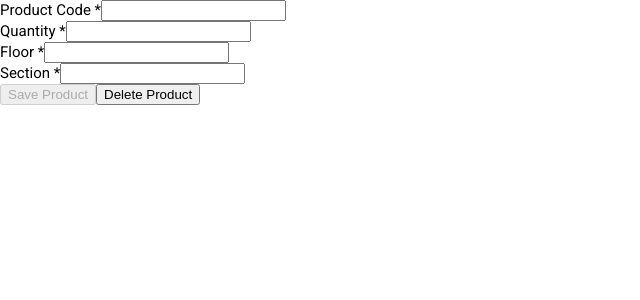
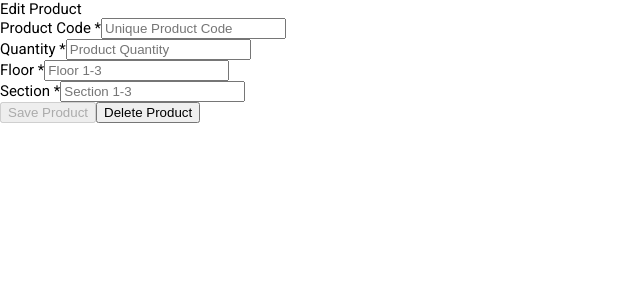
Before and after one commit to markoradulovic/warehouse-system-app, an Angular app: page /product/1 in a window 1280 px wide. Shown: the top 300 px of the page, without its empty margins (0-640 px from the left). Built offline with nearby package versions, Linux system fonts and the light colour scheme; no server answers; what angular-in-memory-web-api would draw is missing.

Commit message:
forms validation

```diff
--- a/src/app/home/home.component.ts
+++ b/src/app/home/home.component.ts
@@ -105,4 +105,12 @@ export class HomeComponent implements OnInit, OnDestroy {
         );
       });
   }
+
+  public onClear() {
+    this.code.setValue('');
+    this.floor.setValue('');
+    this.section.setValue('');
+
+    this.getProducts();
+  }
 }
--- a/src/app/product/product-form.component.html
+++ b/src/app/product/product-form.component.html
@@ -1,28 +1,150 @@
-<form [formGroup]="productForm">
-  <div>
-    <label for="code">Product Code *</label
-    ><input type="text" id="code" formControlName="productCode" />
+<form [formGroup]="productForm" autocomplete="off" class="form">
+  <span *ngIf="isNewProduct; else editProduct" class="form-title"
+    >Add Product</span
+  >
+  <ng-template #editProduct
+    ><span class="form-title">Edit Product</span></ng-template
+  >
+
+  <div class="form-row">
+    <label for="code" class="form-label">Product Code *</label>
+    <input
+      type="text"
+      id="code"
+      placeholder="Unique Product Code"
+      formControlName="productCode"
+      class="form-input"
+      [ngClass]="{
+        'is-invalid': (code.touched || code.dirty) && !code.valid
+      }"
+    />
+
+    <span *ngIf="(code.touched || code.dirty) && !code.valid">
+      <span class="invalid-feedback" *ngIf="code.hasError('required')">
+        Unique product code is required.
+      </span>
+
+      <span class="invalid-feedback" *ngIf="code.hasError('pattern')">
+        Code format is 2-4 uppercase letters, empty space and 4-6 digits.
+      </span>
+
+      <span class="invalid-feedback" *ngIf="code.hasError('codeExists')">
+        Code must be unique.</span
+      >
+    </span>
   </div>
 
-  <div>
-    <label for="quantity">Quantity *</label
-    ><input type="number" id="quantity" formControlName="productQuantity" />
+  <div class="form-row">
+    <label for="quantity" class="form-label">Quantity *</label>
+    <input
+      type="number"
+      min="1"
+      id="quantity"
+      placeholder="Product Quantity"
+      formControlName="productQuantity"
+      class="form-input"
+      [ngClass]="{
+        'is-invalid': (quantity.touched || quantity.dirty) && !quantity.valid
+      }"
+    />
+
+    <span *ngIf="(quantity.touched || quantity.dirty) && !quantity.valid">
+      <span class="invalid-feedback" *ngIf="quantity.hasError('required')">
+        Product quantity is required.
+      </span>
+
+      <span class="invalid-feedback" *ngIf="quantity.hasError('max')">
+        Maximum quantity is 100.
+      </span>
+    </span>
   </div>
 
-  <div>
-    <label for="floor">Floor *</label
-    ><input type="number" id="floor" formControlName="productFloor" />
+  <div class="form-row">
+    <label for="floor" class="form-label">Floor *</label>
+    <input
+      type="number"
+      min="1"
+      id="floor"
+      placeholder="Floor 1-3"
+      formControlName="productFloor"
+      class="form-input"
+      [ngClass]="{
+        'is-invalid': (floor.touched || floor.dirty) && !floor.valid
+      }"
+    />
+
+    <span *ngIf="(floor.touched || floor.dirty) && !floor.valid">
+      <span class="invalid-feedback" *ngIf="floor.hasError('required')">
+        Floor is required.
+      </span>
+
+      <span class="invalid-feedback" *ngIf="floor.hasError('min')">
+        Floor range is 1-3.
+      </span>
+
+      <span class="invalid-feedback" *ngIf="floor.hasError('max')">
+        Floor range is 1-3.</span
+      >
+    </span>
   </div>
 
-  <div>
-    <label for="section">Section *</label
-    ><input type="number" id="section" formControlName="productSection" />
+  <div class="form-row">
+    <label for="section" class="form-label">Section *</label>
+    <input
+      type="number"
+      id="section"
+      min="1"
+      placeholder="Section 1-3"
+      formControlName="productSection"
+      class="form-input"
+      [ngClass]="{
+        'is-invalid': (section.touched || section.dirty) && !section.valid
+      }"
+    />
+
+    <span *ngIf="(section.touched || section.dirty) && !section.valid">
+      <span class="invalid-feedback" *ngIf="section.hasError('required')">
+        Section is required.
+      </span>
+
+      <span class="invalid-feedback" *ngIf="section.hasError('min')">
+        Section range is 1-3.
+      </span>
+
+      <span class="invalid-feedback" *ngIf="section.hasError('max')">
+        Section range is 1-3.</span
+      >
+    </span>
   </div>
 
-  <button [disabled]="productForm.invalid" type="button" (click)="onSave()">
-    Save Product
-  </button>
-  <button *ngIf="!isNewProduct" type="button" (click)="onDelete()">
-    Delete Product
-  </button>
+  <span
+    *ngIf="(productForm.touched || productForm.dirty) && !productForm.valid"
+  >
+    <span
+      class="invalid-feedback"
+      *ngIf="productForm.hasError('locationTaken')"
+    >
+      This location is already taken.
+    </span>
+  </span>
+
+  <div class="form-footer">
+    <button
+      class="form-button"
+      [disabled]="productForm.invalid"
+      type="button"
+      [ngClass]="{
+        'is-disabled': productForm.invalid
+      }"
+      (click)="onSave()"
+    >
+      Save Product
+    </button>
+
+    <ng-container *ngIf="!isNewProduct">
+      <button class="form-button" type="button" (click)="onDelete()">
+        Delete Product
+      </button>
+    </ng-container>
+  </div>
 </form>
--- a/src/app/product/product-form.component.ts
+++ b/src/app/product/product-form.component.ts
@@ -1,4 +1,4 @@
-import { NgIf } from '@angular/common';
+import { NgClass, NgIf } from '@angular/common';
 import { Component, OnDestroy, OnInit } from '@angular/core';
 import {
   FormBuilder,
@@ -11,21 +11,17 @@ import { ActivatedRoute, Router } from '@angular/router';
 import { Subscription } from 'rxjs';
 import { ProductService } from '../shared/data-access/product.service';
 import { Product } from '../shared/interfaces/product';
-import { CodeValidator } from './utils/product-code.validator';
+import { ProductsValidator } from './utils/products.validator';
 
 @Component({
   selector: 'app-product-form',
   standalone: true,
-  imports: [NgIf, ReactiveFormsModule],
+  imports: [ReactiveFormsModule, NgIf, NgClass],
   templateUrl: './product-form.component.html',
   styleUrls: ['./product-form.component.scss'],
 })
 export class ProductFormComponent implements OnInit, OnDestroy {
-  private getProductSubscription: Subscription;
-  private addProductSubscription: Subscription;
-  private deleteProductSubscription: Subscription;
-  private updateProductSubscription: Subscription;
-  private routeSubscription: Subscription;
+  private subscriptions: Subscription[] = [];
 
   public isNewProduct: boolean;
 
@@ -65,21 +61,15 @@ export class ProductFormComponent implements OnInit, OnDestroy {
   }
 
   ngOnDestroy(): void {
-    if (this.getProductSubscription) this.getProductSubscription.unsubscribe();
-
-    if (this.addProductSubscription) this.addProductSubscription.unsubscribe();
-
-    if (this.updateProductSubscription)
-      this.updateProductSubscription.unsubscribe();
-
-    if (this.deleteProductSubscription)
-      this.deleteProductSubscription.unsubscribe();
-
-    if (this.routeSubscription) this.routeSubscription.unsubscribe();
+    if (this.subscriptions.length > 0)
+      this.subscriptions.forEach(
+        (subscription: Subscription) => subscription.unsubscribe
+      );
   }
 
   private buildForm(): void {
-    this.productForm = this.formBuilder.group({
+    this.productForm = this.formBuilder.group(
+      {
         productId: [null],
         productCode: [
           null,
@@ -87,9 +77,12 @@ export class ProductFormComponent implements OnInit, OnDestroy {
             Validators.required,
             Validators.pattern(/[A-Z]{2,4}\s[0-9]{4,6}/),
           ]),
-        [CodeValidator.checkCodeValidator(this.productService)],
+          ProductsValidator.uniqueCodeValidator(this.productService),
         ],
-      productQuantity: [null, Validators.required],
+        productQuantity: [
+          null,
+          Validators.compose([Validators.required, Validators.max(100)]),
+        ],
         productFloor: [
           null,
           Validators.compose([
@@ -106,31 +99,34 @@ export class ProductFormComponent implements OnInit, OnDestroy {
             Validators.max(3),
           ]),
         ],
-    });
+      },
+      {
+        validators: null,
+        asyncValidators: ProductsValidator.checkLocationValidator(
+          this.productService
+        ),
+      }
+    );
   }
 
   private populateForm(): void {
     const id = this.route.snapshot.paramMap.get('id');
 
-    this.getProductSubscription = this.productService
-      .getProduct(+id)
-      .subscribe((product: Product) => {
+    this.subscriptions.push(
+      this.productService.getProduct(+id).subscribe((product: Product) => {
         this.id.setValue(product?.id);
-
         this.code.setValue(product?.code);
         this.code.disable();
-
         this.quantity.setValue(product?.quantity);
-
         this.floor.setValue(product?.floor);
-
         this.section.setValue(product?.section);
-      });
+      })
+    );
   }
 
   private getRouteData() {
-    this.routeSubscription = this.route.data.subscribe(
-      (data: any) => (this.isNewProduct = data.isNew)
+    this.subscriptions.push(
+      this.route.data.subscribe((data: any) => (this.isNewProduct = data.isNew))
     );
   }
 
@@ -144,21 +140,27 @@ export class ProductFormComponent implements OnInit, OnDestroy {
     };
 
     if (this.isNewProduct) {
-      this.addProductSubscription = this.productService
+      this.subscriptions.push(
+        this.productService
           .createProduct(product)
-        .subscribe(() => this.router.navigate(['/home']));
+          .subscribe(() => this.router.navigate(['/home']))
+      );
     }
 
     if (!this.isNewProduct) {
-      this.updateProductSubscription = this.productService
+      this.subscriptions.push(
+        this.productService
           .updateProduct(product)
-        .subscribe(() => this.router.navigate(['/home']));
+          .subscribe(() => this.router.navigate(['/home']))
+      );
     }
   }
 
   public onDelete(): void {
-    this.deleteProductSubscription = this.productService
+    this.subscriptions.push(
+      this.productService
         .deleteProduct(this.id.value)
-      .subscribe(() => this.router.navigate(['/home']));
+        .subscribe(() => this.router.navigate(['/home']))
+    );
   }
 }
--- a/src/app/product/utils/product-code.validator.ts
+++ /dev/null
@@ -1,22 +0,0 @@
-import { AbstractControl, AsyncValidatorFn } from '@angular/forms';
-import { map, Observable } from 'rxjs';
-import { ProductService } from 'src/app/shared/data-access/product.service';
-import { Product } from 'src/app/shared/interfaces/product';
-
-export class CodeValidator {
-  static checkCodeValidator(productService: ProductService): AsyncValidatorFn {
-    return (
-      control: AbstractControl
-    ): Observable<{ [key: string]: boolean } | null> => {
-      return productService
-        .getProducts()
-        .pipe(
-          map((products: Product[]) =>
-            products.some((product: Product) => product.code === control.value)
-              ? { codeExists: true }
-              : null
-          )
-        );
-    };
-  }
-}
--- /dev/null
+++ b/src/app/product/utils/products.validator.ts
@@ -0,0 +1,44 @@
+import { AbstractControl, AsyncValidatorFn } from '@angular/forms';
+import { map, Observable } from 'rxjs';
+import { ProductService } from 'src/app/shared/data-access/product.service';
+import { Product } from 'src/app/shared/interfaces/product';
+
+export class ProductsValidator {
+  static uniqueCodeValidator(productService: ProductService): AsyncValidatorFn {
+    return (
+      control: AbstractControl
+    ): Observable<{ [key: string]: boolean } | null> => {
+      return productService
+        .getProducts()
+        .pipe(
+          map((products: Product[]) =>
+            products.some((product: Product) => product.code === control.value)
+              ? { codeExists: true }
+              : null
+          )
+        );
+    };
+  }
+
+  static checkLocationValidator(
+    productService: ProductService
+  ): AsyncValidatorFn {
+    return (
+      group: AbstractControl
+    ): Observable<{ [key: string]: boolean } | null> => {
+      return productService
+        .getProducts()
+        .pipe(
+          map((products: Product[]) =>
+            products.some(
+              (product: Product) =>
+                product.floor === group.get('productFloor').value &&
+                product.section === group.get('productSection').value
+            )
+              ? { locationTaken: true }
+              : null
+          )
+        );
+    };
+  }
+}
```
Also changed, not shown: src/app/home/home.component.html (+24 -14 lines), 8 other files (tests, documents, lock files or other folders). Lines whose indentation alone changed are shown as unchanged.
